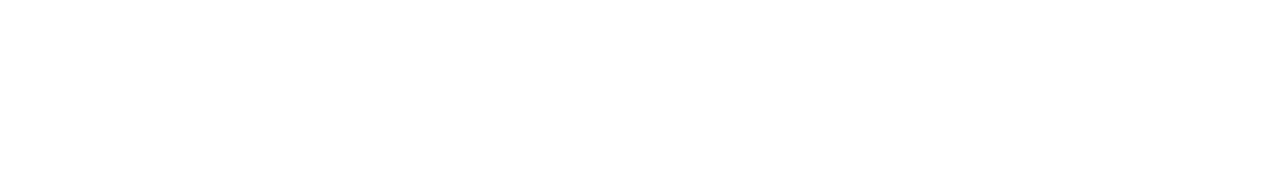
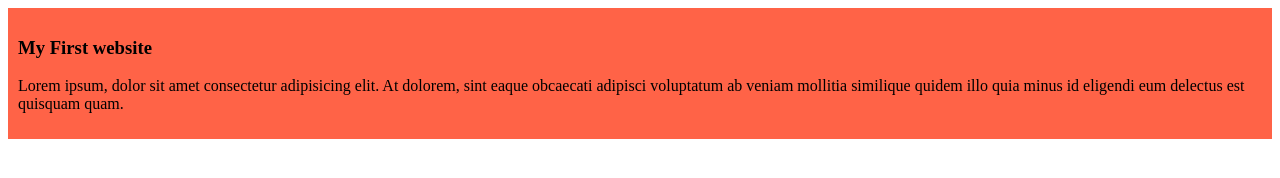
Before and after one commit to tipusultan236535/my-simple-websit, a plain HTML site: page index.html in a window 1280 px wide. Drawn offline with Linux system fonts and the light colour scheme.

Commit message:
first commit

```diff
--- a/index.html
+++ b/index.html
@@ -4,8 +4,12 @@
     <meta charset="UTF-8">
     <meta name="viewport" content="width=device-width, initial-scale=1.0">
     <title>My Simple Websit</title>
+    <link rel="stylesheet" href="style/blog.css">
 </head>
 <body>
-
+    <div>
+        <h3>My First website</h3>
+        <p>Lorem ipsum, dolor sit amet consectetur adipisicing elit. At dolorem, sint eaque obcaecati adipisci voluptatum ab veniam mollitia similique quidem illo quia minus id eligendi eum delectus est quisquam quam.</p>
+    </div>
 </body>
 </html>
--- /dev/null
+++ b/style/blog.css
@@ -0,0 +1,4 @@
+div{
+    background-color: tomato;
+    padding: 10px;
+}
```
